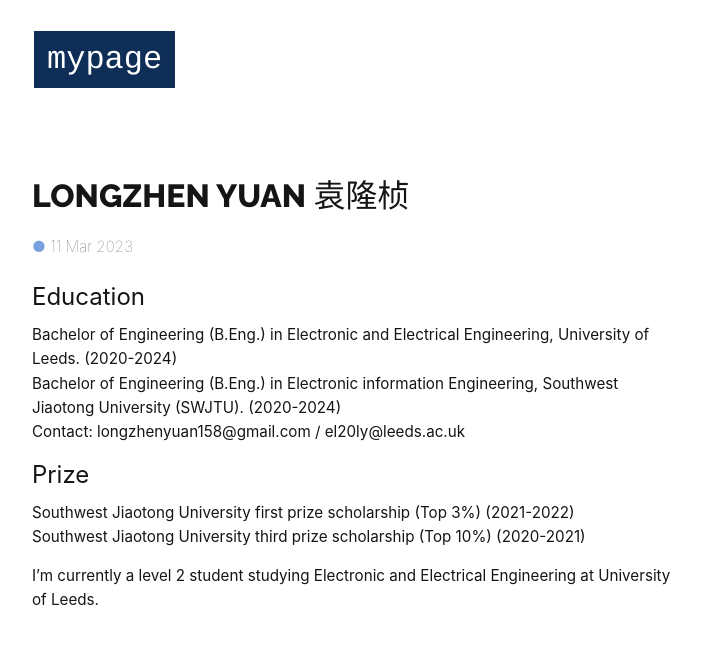
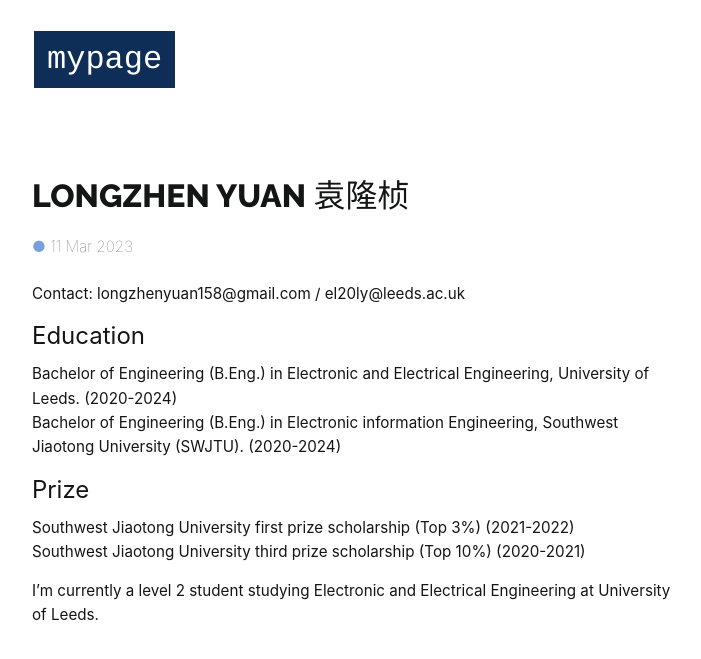
Before and after one commit to 07421905052/07421905052.github.io, a Jekyll site: the page built from _posts/2015-01-01-jek.md, in a window 1280 px wide. Shown: the top 659 px of the page, without its empty margins (288-989 px from the left). Built offline with Jekyll 4.4.1, drawn with Linux system fonts in a browser that asks for light colours; some web fonts are replaced.

Commit message:
Update 2015-01-01-jek.md

```diff
--- a/_posts/2015-01-01-jek.md
+++ b/_posts/2015-01-01-jek.md
@@ -4,12 +4,14 @@ title: "Longzhen Yuan 袁隆桢"
 date: 11 March 2023
 ---
 
+Contact: longzhenyuan158@gmail.com / el20ly@leeds.ac.uk
+
 <font size="5">
     Education
 </font>
 Bachelor of Engineering (B.Eng.) in Electronic and Electrical Engineering, University of Leeds. (2020-2024)<br>
 Bachelor of Engineering (B.Eng.) in Electronic information Engineering, Southwest Jiaotong University (SWJTU). (2020-2024)<br>
-Contact: longzhenyuan158@gmail.com / el20ly@leeds.ac.uk
+
 
 <font size="5">
     Prize
```
